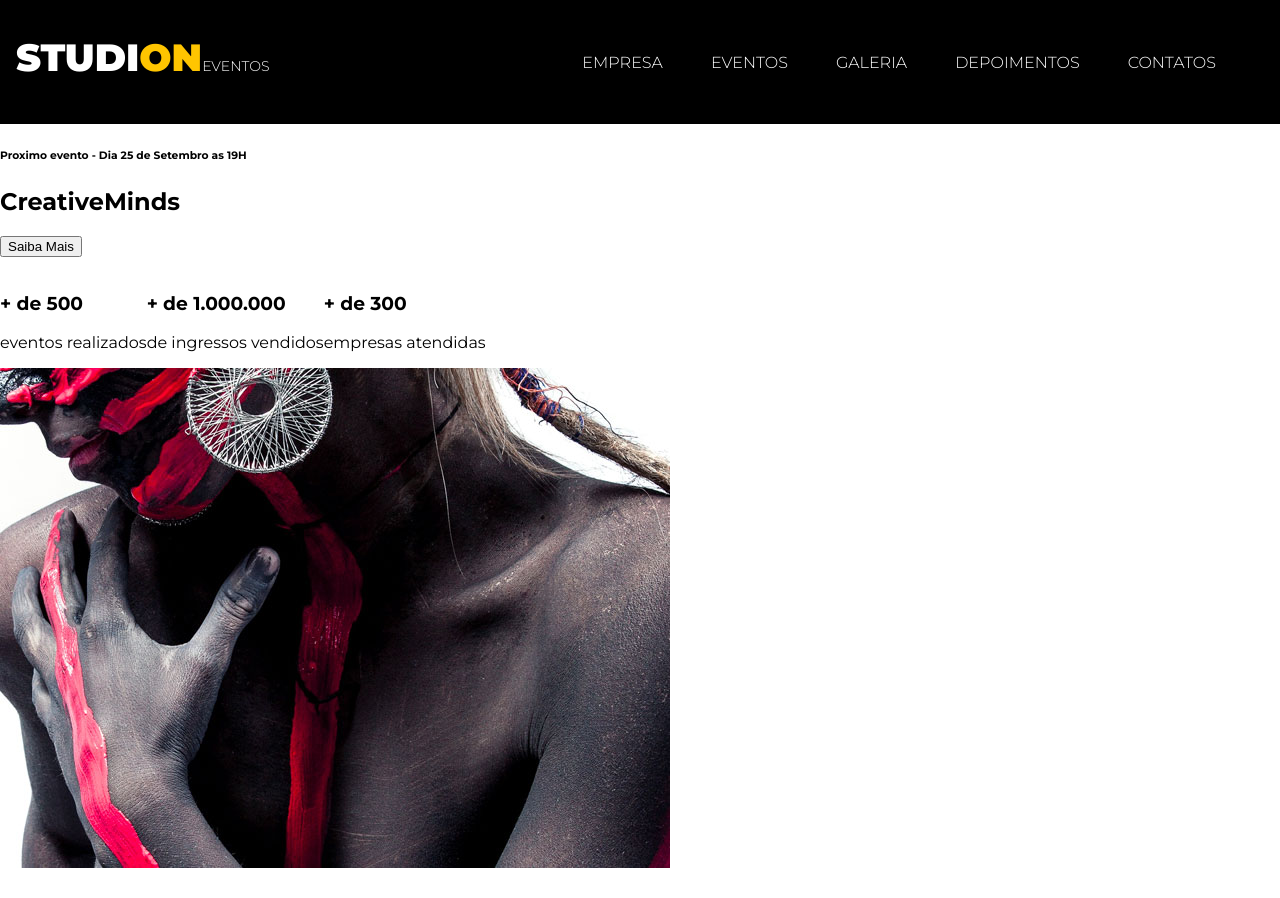
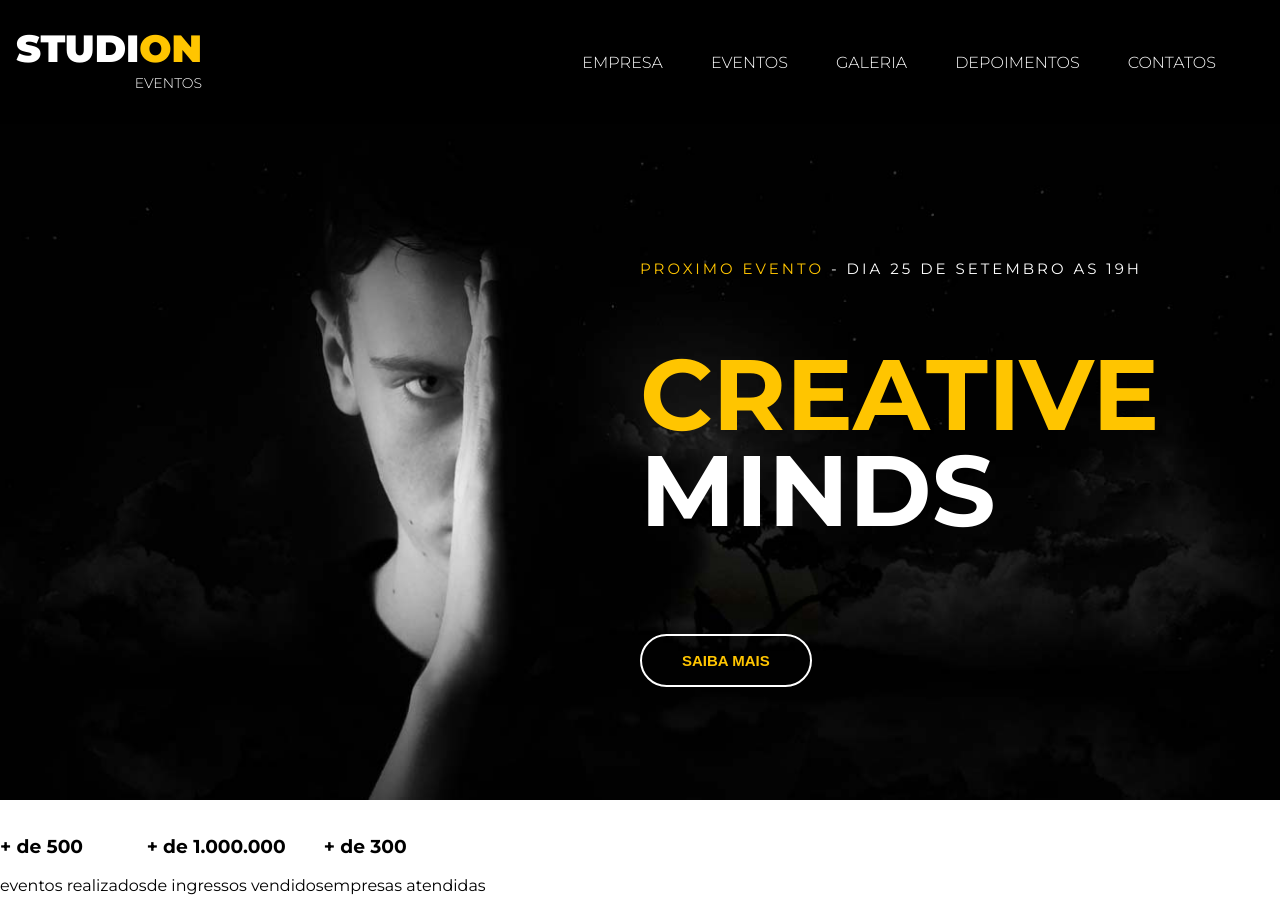
Before and after one commit to Priscillasfc/imaginecourse, a website: page src/index.html in a window 1280 px wide. Shown: the top 898 px of the page. Drawn offline with Linux system fonts and the light colour scheme.

Commit message:
feat(header): implemented header styles

```diff
--- a/src/index.html
+++ b/src/index.html
@@ -10,7 +10,7 @@
 <body>
   <nav class="navbar">
     <h1 class="logo-studion">
-        Studi<span class="copy--primary">on</span><span class="logo--studion__subtitle">Eventos</span>
+        Studi<span class="copy--primary">on</span><span class="logo--studion__subtitle"> Eventos</span>
     </h1>
     <ul class="navbar__links">
         <li>
@@ -43,9 +43,14 @@
 <header>
   <div id="slider">
     <div class="slide">
-       <h6><span>Proximo evento</span> - Dia 25 de Setembro as 19H</h6>
-       <h2><span>Creative</span>Minds</h2>
-       <button>Saiba Mais</button>
+        <img class="slide__background-image"
+             src="./images/banner.jpg"
+             alt="StudionBanner">
+      <div class="slide_copy">
+       <h6><span class="copy--primary">Proximo evento</span> - Dia 25 de Setembro as 19H</h6>
+       <h2><span class="copy--primary">Creative </span>Minds</h2>
+       <button class="btn btn--slide">Saiba Mais</button>
+      </div>
     </div>
   </div>
 </header>
--- a/src/style.css
+++ b/src/style.css
@@ -5,9 +5,10 @@
 }
 
 :root {
-    --color-primary: #ffc500;
     font-family: 'Montserrat', sans-serif;
     font-size: 16px;
+    --color-primary: #ffc500;
+    --default-padding: 1rem;
 }
 
 body {
@@ -23,6 +24,7 @@ ul {
 
 .navbar {
     position: fixed;
+    z-index: 1;
     display: grid;
     grid-template-columns: 1fr 9fr;
     align-items: center;
@@ -66,8 +68,68 @@ ul {
 .logo--studion__subtitle {
     font-size: 0.875rem;
     font-weight: 300;
+    line-height: 0ch;
 }
 
 .copy--primary {
   color: var(--color-primary)
 }
+
+#slider {
+    background-color: #000;
+    color: #fff;
+}
+
+.slide {
+    position: relative;
+    height: calc(100vh - 7.75rem);
+
+}
+
+.slide__background-image {
+    width: 100%;
+    height: 100%;
+    object-fit: cover;
+    object-position: center;
+}
+
+.slide_copy {
+    position: absolute;
+    top: 6.25rem;
+    left: 50vw;
+}
+
+.slide_copy h6 {
+    font-size: .9375rem;
+    font-weight: 400;
+    text-transform: uppercase;
+    letter-spacing: 0.1875rem;
+}
+
+.slide_copy h2 {
+    font-size: 6.25rem;
+    text-transform: uppercase;
+}
+
+.slide_copy h2 span {
+    display: block;
+    line-height: 1ch;
+}
+
+.btn {
+    padding: 1rem 2.5rem 1rem 2.5rem;
+    border: .125rem solid #fff;
+    border-radius: 5rem;
+    color: var(--color-primary);
+    background: unset;
+    font-size: .9375rem;
+    font-weight: 700;
+    text-transform: uppercase;
+    transition: 0.5s all ease;
+}
+
+.btn:hover, .btn:active, .btn:focus {
+    border-color: var(--color-primary);
+    background-color: var(--color-primary);
+    color: #fff;
+}
```
